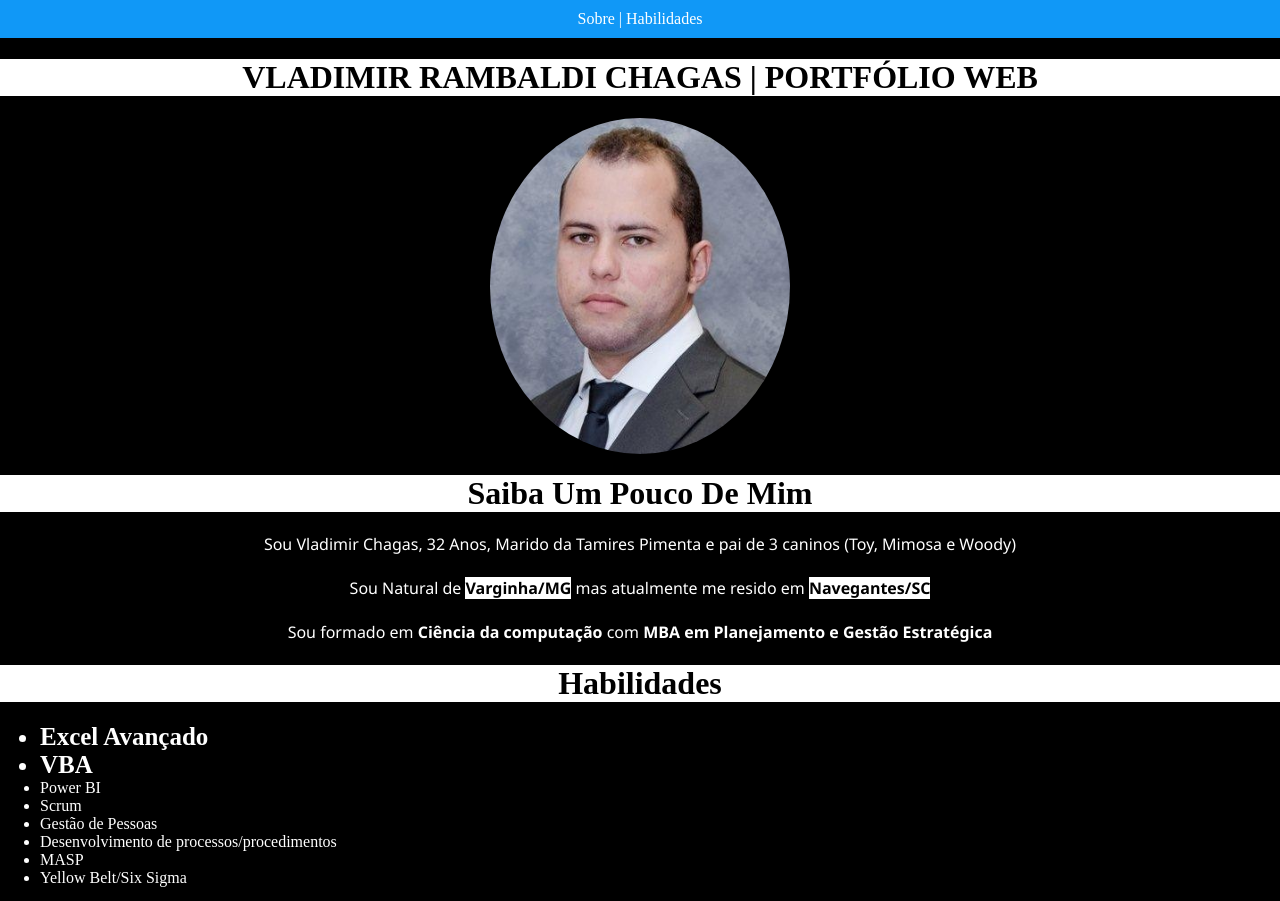
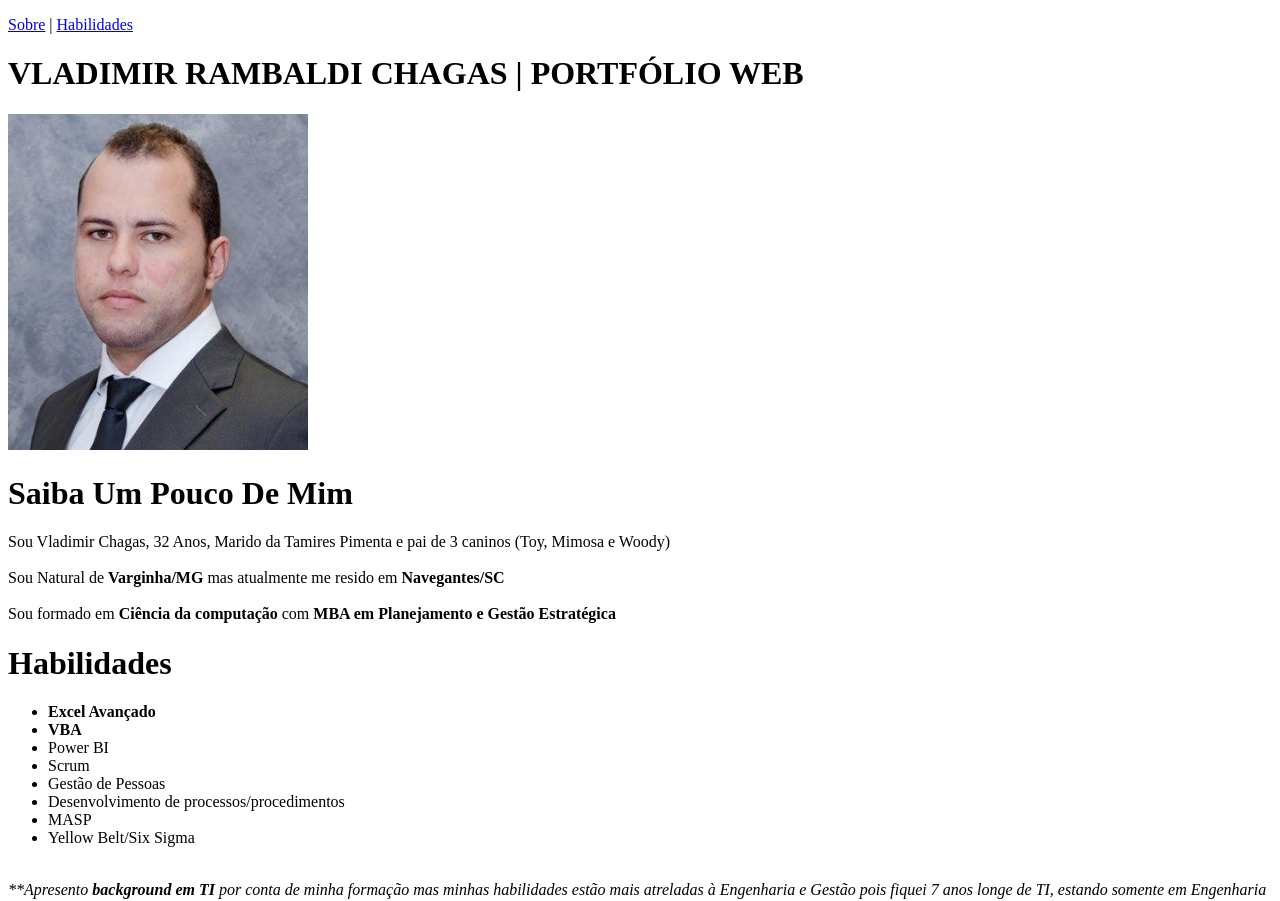
Before and after one commit to vladimirrchagas/vladimirrchagas.github.io, a plain HTML site: page index.html in a window 1280 px wide. Shown: the top 901 px of the page. Drawn offline with Linux system fonts and the light colour scheme.

Commit message:
modificando CSS

```diff
--- a/style.css
+++ b/style.css
@@ -1,54 +1,51 @@
-body {
-    background-color: black;
-    margin: 0;
-}
+<!DOCTYPE html>
+<html lang="pt-br">
+<head>
+    <meta charset="UTF-8">
+    <title>Portfólio Vladimir Chagas</title>
+    <link rel="stylesheet" type="text/css" href="./style.css">
+</head>
+<body>
+    <p class="link">
+        <a href="#foto">Sobre</a>
+        |
+        <a href="#habilidades">Habilidades</a>
+    </p>
 
-.link {
-    background-color: #1098F7;
-    color: white;
-    padding: 10px 20px;
-    text-align: center;
-    margin-bottom: 0px;
-    margin-top: 0px;
-}
+    <h1 id="foto">VLADIMIR RAMBALDI CHAGAS | PORTFÓLIO WEB</h1>
 
-a{
-    text-decoration: none;
-    color: white
-}
+    <img src="images/vladimir.png" alt="Vladimir Rambaldi Chagas - Close Oficial" Width="300">
 
-h1 {
-    text-align: center;
-    background-color: white;
-}
+    <h1>Saiba Um Pouco De Mim</h1>
 
-.imagem-perfil{
-    display: block;
-    border-radius: 50%;
-    margin-left: auto;
-    margin-right: auto;
-}
+    <p class="texto-principal">
+        Sou Vladimir Chagas, 32 Anos, Marido da Tamires Pimenta e pai de 3 caninos (Toy, Mimosa e Woody)
+        <br><br>
+        Sou Natural de <strong class="destaque">Varginha/MG</strong> mas atualmente me resido em <strong class="destaque">Navegantes/SC</strong>
+        <br><br>
+        Sou formado em <strong>Ciência da computação</strong> com <strong>MBA em Planejamento e Gestão Estratégica</strong>
+    </p>
 
-.texto-principal{
-    font-family: 'Segoe UI', Tahoma, Geneva, Verdana, sans-serif;
-    text-align: center;
-    color: white;
-}
+    <h1 id="habilidades">Habilidades</h1>
 
-.habilidades{
-    color: white;
-}
+    <ul class="habilidades">
+        <li class="habilidades-principais"><strong>Excel Avançado</strong></li>
+        <li class="habilidades-principais"><strong>VBA</strong></li>
+        <li>Power BI</li>
+        <li>Scrum</li>
+        <li>Gestão de Pessoas</li>
+        <li>Desenvolvimento de processos/procedimentos</li>
+        <li>MASP</li>
+        <li>Yellow Belt/Six Sigma</li>
+    </ul><br>
 
-.habilidades-principais{
-    font-size: 25px;
-}
+    <em class="ps">**Apresento <strong>background em TI</strong> por conta de minha formação mas minhas habilidades estão mais atreladas à Engenharia e Gestão pois fiquei 7 anos longe de TI, estando somente em Engenharia</em> <br>
 
-.ps{
-    font-size: 13px;
-    color: white;
-}
+    <h1>Quer saber mais sobre mim, acesse meu LinkedIn: </h1>
 
-.destaque{
-    background-color: white;
-    color: black;
-}
+    <p class="link" >
+        <a href="https://www.linkedin.com/in/vladimir-rambaldi-chagas/" target="_blank">LinkedIn Vladimir Chagas</a>
+    </p>
+
+</body>
+</html>
```
